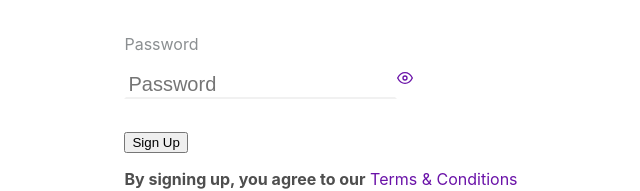
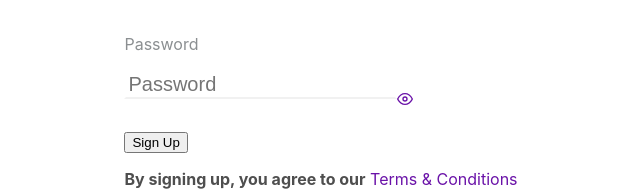
Before and after one commit to NormanFrieman/storiesbook, a React (Create React App) app in the folder frontend/: page /register in a window 1280 px wide. Shown: the part 408-599 px from the top of the page, without its empty margins (319-959 px from the left). Built offline with nearby package versions, Linux system fonts and the light colour scheme.

Commit message:
feat: implement navigation between screens

```diff
--- a/frontend/src/pages/Login/index.js
+++ b/frontend/src/pages/Login/index.js
@@ -1,4 +1,5 @@
 import React, { useState } from "react";
+import { useHistory } from "react-router-dom";
 
 import { FiPocket } from "react-icons/fi";
 
@@ -7,6 +8,11 @@ import "./style.css";
 export default function Login(){
     const [email, setEmail] = useState("");
     const [pass, setPass] = useState("");
+    const history = useHistory();
+
+    function changePage(page){
+        history.push(`/${page}`);
+    };
 
     return(
         <div className="container">
@@ -40,9 +46,9 @@ export default function Login(){
                         <label for="yes">Keep me logged in</label>
                     </div>
                     <div>
-                        <button type="submit">Log In</button>
+                        <button type="submit" onClick={() => changePage("feed")}>Log In</button>
                     </div>
-                    <p><span className="newAccount">Don't have an account?</span> <span className="goSignUp">Sign up</span></p>
+                    <p><span className="newAccount">Don't have an account?</span> <span className="goSignUp" onClick={() => changePage("register")}>Sign up</span></p>
                 </form>
             </div>
         </div>
--- a/frontend/src/pages/Login/style.css
+++ b/frontend/src/pages/Login/style.css
@@ -1,11 +1,3 @@
-.container{
-    display: flex;
-    align-items: center;
-    justify-content: center;
-}
-
-
-
 /*
     CSS from the Login section
 */
@@ -77,4 +69,5 @@
 
 .container .login .goSignUp{
     color: #6a12a8;
+    cursor: pointer;
 }
--- a/frontend/src/pages/MainScreen/index.js
+++ b/frontend/src/pages/MainScreen/index.js
@@ -1,4 +1,5 @@
 import React, { useState } from "react";
+import { useHistory } from "react-router-dom";
 import { FiPocket, FiHome, FiLogOut, FiChevronLeft, FiChevronRight } from "react-icons/fi";
 
 import "./style.css";
@@ -14,6 +15,11 @@ import plusCircle from "../../assets/plus-circle.svg";
 
 export default function MainScreen(){
     const [storyIndex, setStoryIndex] = useState(0);
+    const history = useHistory();
+
+    function changePage(page){
+        history.push(`/${page}`);
+    };
 
     const user = {
         name: "Norman Frieman",
@@ -92,7 +98,9 @@ export default function MainScreen(){
                 </div>
                 <ProfileInfos posts={user.info.posts} followers={user.info.followers} following={user.info.following} />
                 <ProfileOptions name="Feed" feather={FiHome} activate="activate" />
-                <ProfileOptions name="Logout" feather={FiLogOut} />
+                <div onClick={() => changePage("")}>
+                    <ProfileOptions name="Logout" feather={FiLogOut} />
+                </div>
             </div>
             <div className="featuredSection">
                 <p className="pHeader">New Story</p>
--- a/frontend/src/pages/Register/index.js
+++ b/frontend/src/pages/Register/index.js
@@ -1,4 +1,5 @@
 import React, { useState } from "react";
+import { useHistory } from "react-router-dom";
 
 import { FiPocket, FiEye, FiEyeOff } from "react-icons/fi";
 
@@ -11,6 +12,11 @@ export default function Register(){
     const [eye, setEye] = useState(
         <FiEye />
     );
+    const history = useHistory();
+
+    function changePage(page){
+        history.push(`/${page}`);
+    };
 
     function changeEye(info){
         if(info.type.name === "FiEye"){
@@ -58,7 +64,7 @@ export default function Register(){
                         <button type="submit">Sign Up</button>
                     </div>
                     <p><span className="newAccount">By signing up, you agree to our</span> <span className="goSignUp">Terms & Conditions</span></p>
-                    <p><span className="newAccount">Already have an account?</span> <span className="goSignUp">Log In</span></p>
+                    <p><span className="newAccount">Already have an account?</span> <span className="goSignUp" onClick={() => changePage("")}>Log In</span></p>
                 </form>
             </div>
         </div>
--- a/frontend/src/pages/Register/style.css
+++ b/frontend/src/pages/Register/style.css
@@ -1,11 +1,3 @@
-.container{
-    display: flex;
-    align-items: center;
-    justify-content: center;
-}
-
-
-
 /*
     CSS from the Register section
 */
@@ -58,8 +50,8 @@
 
 .container .register .divPass{
     display: flex;
-    align-items: start;
-    justify-content: start;
+    align-items: center;
+    justify-content: flex-start;
 }
 
 .container .register .divPass .forget{
@@ -75,4 +67,5 @@
 
 .container .register .goSignUp{
     color: #6a12a8;
+    cursor: pointer;
 }
```
Also changed, not shown: 1 other file (tests, documents, lock files or other folders).
